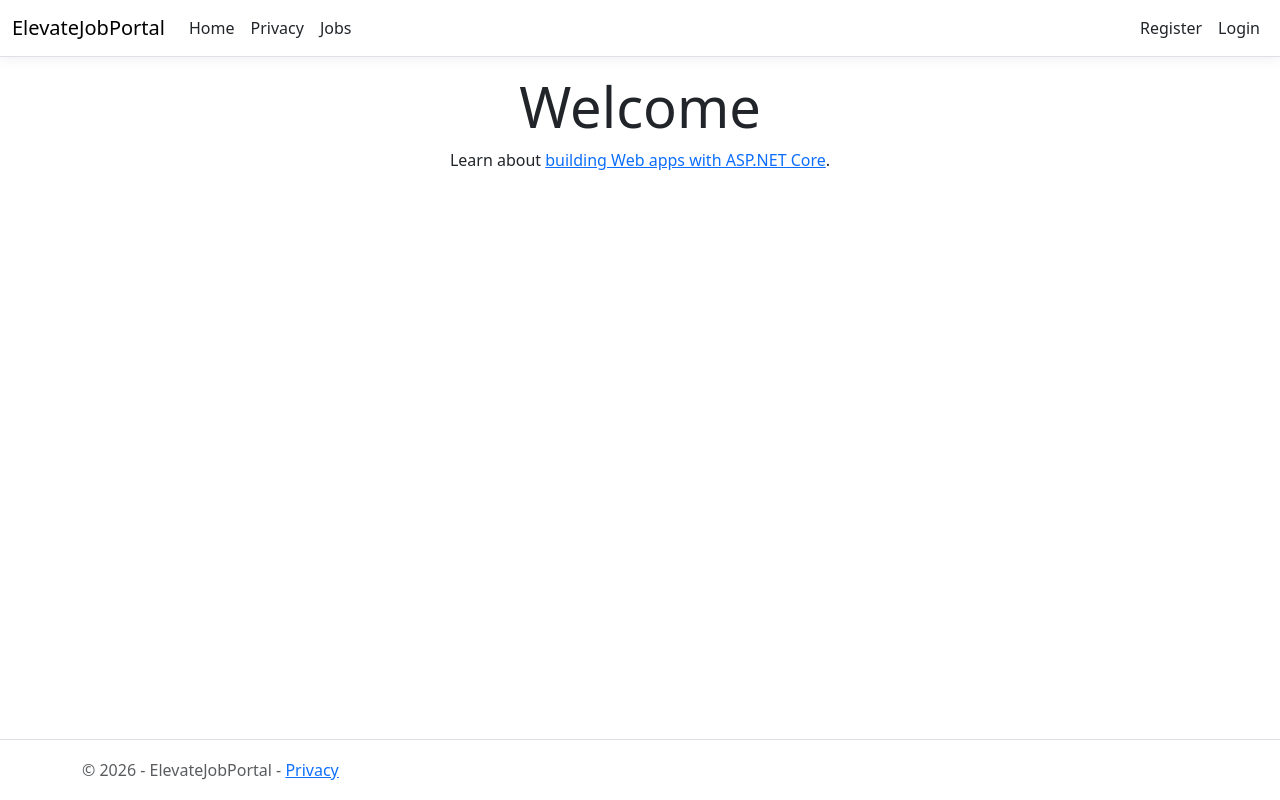
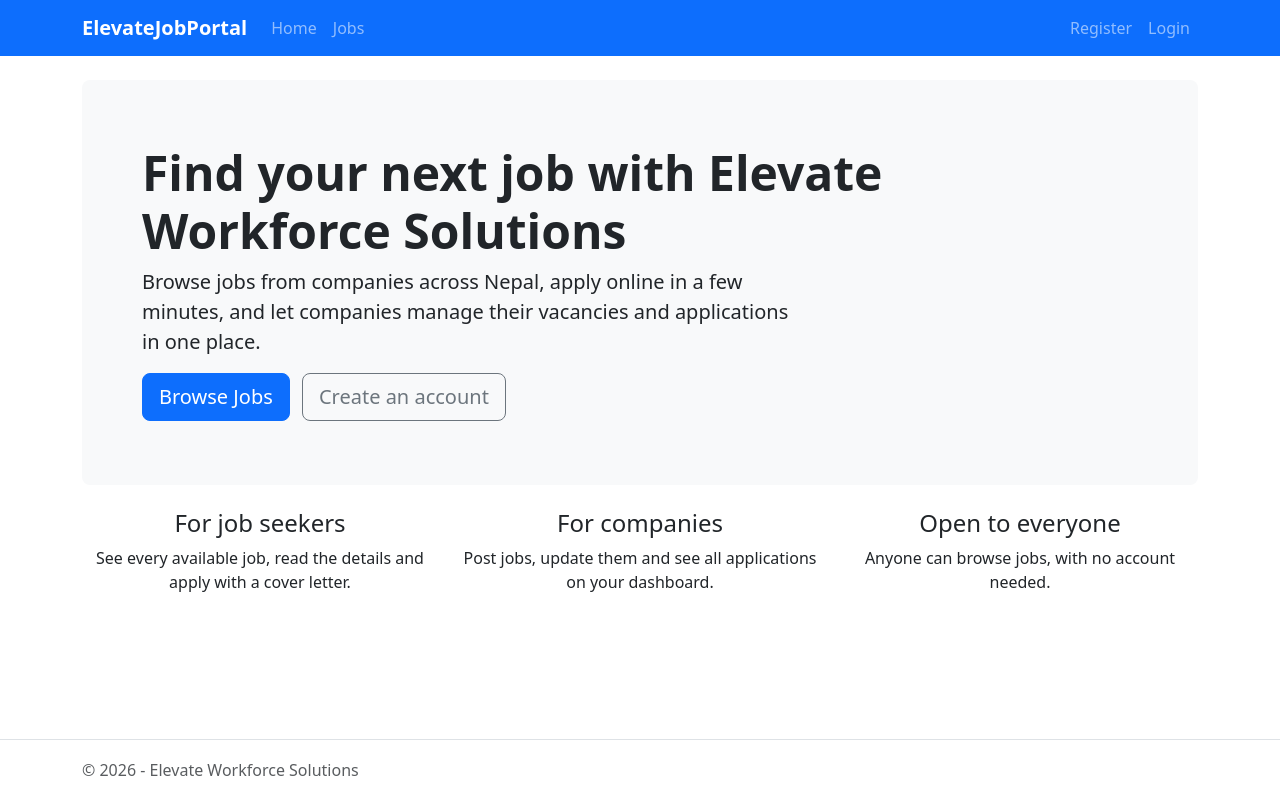
Before and after one commit to Aashikab18/elevate-job-portal, an ASP.NET Core app: page / in a window 1280 px wide. Run offline with ASP.NET Core 8, Linux system fonts and the light colour scheme; style sheets or scripts are compiled from the project's sources; the project's own start-up code is not run, and a stand-in starts its controllers and pages.

Commit message:
Improve home page and add README

```diff
--- a/ElevateJobPortal/Views/Home/Index.cshtml
+++ b/ElevateJobPortal/Views/Home/Index.cshtml
@@ -1,8 +1,28 @@
-@{
-    ViewData["Title"] = "Home Page";
-}
+@{ ViewData["Title"] = "Home"; }
 
-<div class="text-center">
-    <h1 class="display-4">Welcome</h1>
-    <p>Learn about <a href="https://learn.microsoft.com/aspnet/core">building Web apps with ASP.NET Core</a>.</p>
+<div class="p-5 mb-4 bg-light rounded-3">
+  <div class="container-fluid py-3">
+    <h1 class="display-5 fw-bold">Find your next job with Elevate Workforce Solutions</h1>
+    <p class="col-md-8 fs-5">Browse jobs from companies across Nepal, apply online in a few minutes, and let companies manage their vacancies and applications in one place.</p>
+    <a asp-controller="Jobs" asp-action="Index" class="btn btn-primary btn-lg me-2">Browse Jobs</a>
+    @if (User.Identity?.IsAuthenticated != true)
+    {
+      <a asp-controller="Account" asp-action="Register" class="btn btn-outline-secondary btn-lg">Create an account</a>
+    }
+  </div>
 </div>
+
+<div class="row text-center">
+  <div class="col-md-4 mb-3">
+    <h4>For job seekers</h4>
+    <p>See every available job, read the details and apply with a cover letter.</p>
+  </div>
+  <div class="col-md-4 mb-3">
+    <h4>For companies</h4>
+    <p>Post jobs, update them and see all applications on your dashboard.</p>
+  </div>
+  <div class="col-md-4 mb-3">
+    <h4>Open to everyone</h4>
+    <p>Anyone can browse jobs, with no account needed.</p>
+  </div>
+</div>
--- a/ElevateJobPortal/Views/Shared/_Layout.cshtml
+++ b/ElevateJobPortal/Views/Shared/_Layout.cshtml
@@ -11,44 +11,38 @@
 </head>
 <body>
     <header>
-        <nav class="navbar navbar-expand-sm navbar-toggleable-sm navbar-light bg-white border-bottom box-shadow mb-3">
-            <div class="container-fluid">
-                <a class="navbar-brand" asp-area="" asp-controller="Home" asp-action="Index">ElevateJobPortal</a>
-                <button class="navbar-toggler" type="button" data-bs-toggle="collapse" data-bs-target=".navbar-collapse" aria-controls="navbarSupportedContent"
-                        aria-expanded="false" aria-label="Toggle navigation">
+        <nav class="navbar navbar-expand-sm navbar-dark bg-primary mb-4">
+            <div class="container">
+                <a class="navbar-brand fw-bold" asp-area="" asp-controller="Home" asp-action="Index">ElevateJobPortal</a>
+                <button class="navbar-toggler" type="button" data-bs-toggle="collapse" data-bs-target=".navbar-collapse"
+                        aria-controls="navbarSupportedContent" aria-expanded="false" aria-label="Toggle navigation">
                     <span class="navbar-toggler-icon"></span>
                 </button>
                 <div class="navbar-collapse collapse d-sm-inline-flex justify-content-between">
                     <ul class="navbar-nav flex-grow-1">
-                        <li class="nav-item">
-                            <a class="nav-link text-dark" asp-area="" asp-controller="Home" asp-action="Index">Home</a>
-                        </li>
-                        <li class="nav-item">
-                            <a class="nav-link text-dark" asp-area="" asp-controller="Home" asp-action="Privacy">Privacy</a>
-                        </li>
-                        <li class="nav-item"><a class="nav-link text-dark" asp-controller="Jobs" asp-action="Index">Jobs</a></li>
+                        <li class="nav-item"><a class="nav-link" asp-controller="Home" asp-action="Index">Home</a></li>
+                        <li class="nav-item"><a class="nav-link" asp-controller="Jobs" asp-action="Index">Jobs</a></li>
                     </ul>
                     <ul class="navbar-nav">
                         @if (User.Identity?.IsAuthenticated == true)
                         {
                             @if (User.IsInRole("Company"))
                             {
-  <li class="nav-item"><a class="nav-link text-dark" asp-controller="Jobs" asp-action="MyJobs">My Jobs</a></li>
-  <li class="nav-item"><a class="nav-link text-dark" asp-controller="Jobs" asp-action="Create">Post a Job</a></li>
-  <li class="nav-item"><a class="nav-link text-dark" asp-controller="Dashboard" asp-action="Index">Dashboard</a></li>
+                                <li class="nav-item"><a class="nav-link" asp-controller="Jobs" asp-action="MyJobs">My Jobs</a></li>
+                                <li class="nav-item"><a class="nav-link" asp-controller="Jobs" asp-action="Create">Post a Job</a></li>
+                                <li class="nav-item"><a class="nav-link" asp-controller="Dashboard" asp-action="Index">Dashboard</a></li>
                             }
-    <li class="nav-item"><span class="nav-link text-dark">Hello, @User.Identity.Name</span></li>
+                            <li class="nav-item"><span class="nav-link">Hello, @User.Identity.Name</span></li>
                             <li class="nav-item">
                                 <form asp-controller="Account" asp-action="Logout" method="post" class="d-inline">
-        <button type="submit" class="btn btn-link nav-link text-dark">Logout</button>
+                                    <button type="submit" class="btn btn-link nav-link">Logout</button>
                                 </form>
                             </li>
-    <li class="nav-item"><a class="nav-link text-dark" asp-controller="Jobs" asp-action="Index">Jobs</a></li>
                         }
                         else
                         {
-    <li class="nav-item"><a class="nav-link text-dark" asp-controller="Account" asp-action="Register">Register</a></li>
-    <li class="nav-item"><a class="nav-link text-dark" asp-controller="Account" asp-action="Login">Login</a></li>
+                            <li class="nav-item"><a class="nav-link" asp-controller="Account" asp-action="Register">Register</a></li>
+                            <li class="nav-item"><a class="nav-link" asp-controller="Account" asp-action="Login">Login</a></li>
                         }
                     </ul>
                 </div>
@@ -63,7 +57,7 @@
 
     <footer class="border-top footer text-muted">
         <div class="container">
-            &copy; 2026 - ElevateJobPortal - <a asp-area="" asp-controller="Home" asp-action="Privacy">Privacy</a>
+            &copy; 2026 - Elevate Workforce Solutions
         </div>
     </footer>
     <script src="~/lib/jquery/dist/jquery.min.js"></script>
```
Also changed, not shown: 1 other file. Lines whose indentation alone changed are shown as unchanged.
